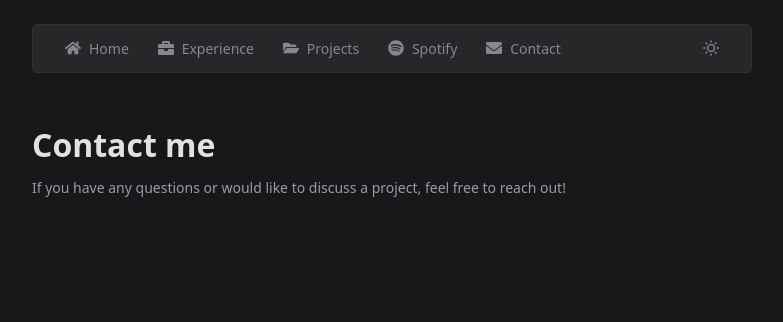
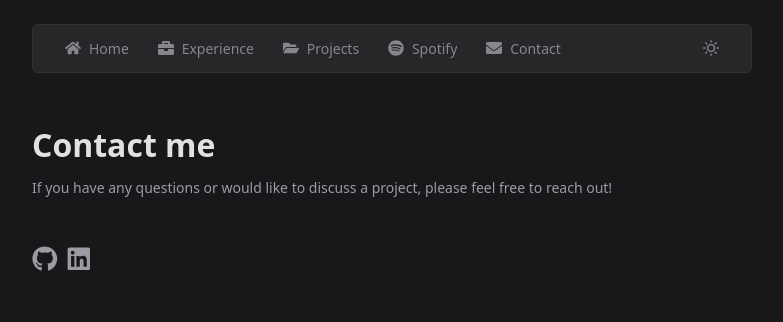
Before and after one commit to Teu2/2025-Portfolio, a React (Vite) app in the folder portfolio/: page /contact in a window 1280 px wide. Shown: the top 322 px of the page, without its empty margins (248-1031 px from the left). Built offline with nearby package versions, Linux system fonts and the light colour scheme.

Commit message:
added AOS

```diff
--- a/portfolio/package.json
+++ b/portfolio/package.json
@@ -10,6 +10,7 @@
     "preview": "vite preview"
   },
   "dependencies": {
+    "aos": "^2.3.4",
     "react": "^19.1.0",
     "react-dom": "^19.1.0"
   },
--- a/portfolio/src/App.jsx
+++ b/portfolio/src/App.jsx
@@ -1,5 +1,7 @@
 import { useState, useEffect, createContext } from "react";
 import { createBrowserRouter, RouterProvider } from "react-router-dom";
+import AOS from 'aos';
+import 'aos/dist/aos.css'; // You can also use <link> for styles
 import "./App.scss";
 
 // components
@@ -16,6 +18,7 @@ import { ProfileSpotify } from "./components/profile spotify/ProfileSpotify.jsx"
 
 function App() {
 
+	AOS.init();
 	const router = createBrowserRouter([
 		{
 			path: "/",
--- a/portfolio/src/components/profile about/ProfileAbout.jsx
+++ b/portfolio/src/components/profile about/ProfileAbout.jsx
@@ -20,11 +20,12 @@ export const ProfileAbout = () => {
     }
 
     const handleMouseMove = (e) => {
-        setTooltipPos({ x: e.clientX + 5, y: e.clientY - 40}); // small offset
+        // setTooltipPos({ x: e.clientX + 5, y: e.clientY - 40}); // small offset without AOS
+        setTooltipPos({ x: e.clientX - 585, y: e.clientY - 330}); // small offset with AOS
     };
 
     return (
-        <div className="profile-about-parent">
+        <div className="profile-about-parent" data-aos="fade-up" data-aos-delay="400" data-aos-duration="400">
             <div className="content">
                 {/* <h4>💻<span className='hl1'> Console</span>.<span className='hl2'>WriteLine</span>(<span className='hl3'>"About Me"</span>);</h4> */}
                 <div className="about-links">
--- a/portfolio/src/components/profile contact/ProfileContact.jsx
+++ b/portfolio/src/components/profile contact/ProfileContact.jsx
@@ -1,12 +1,20 @@
 import React from 'react'
 import "./ProfileContact.scss"
+
+// icons
+import { FaGithub } from "react-icons/fa6";
+import { FaLinkedin } from "react-icons/fa6";
 
 export const ProfileContact = () => {
     return (
         <div className="profile-contact-parent">
             <div className="content">
                 <h1>Contact me</h1>
-                <p>If you have any questions or would like to discuss a project, feel free to reach out!</p>
+                <p>If you have any questions or would like to discuss a project, please feel free to reach out!</p>
+                <div className="social-links">
+                    <FaGithub />
+                    <FaLinkedin />
+                </div>
             </div>
         </div>
     )
--- a/portfolio/src/components/profile contact/ProfileContact.scss
+++ b/portfolio/src/components/profile contact/ProfileContact.scss
@@ -6,3 +6,23 @@
         margin-top: 0.55rem;
     }
 }
+
+.social-links{
+    margin-top: 3rem;
+    display: flex;
+    align-items: center;
+    justify-content: start;
+    gap: 0.5rem;
+    font-size: 1.6rem;
+
+    svg{
+        cursor: pointer;
+        color: #9b9ba4;
+
+        &:hover{
+            // color: #46cb77;
+            transition: all 0.3s ease;
+            transform: translateY(-2px);
+        }
+    }
+}
--- a/portfolio/src/components/profile experience/ProfileExperience.jsx
+++ b/portfolio/src/components/profile experience/ProfileExperience.jsx
@@ -20,7 +20,7 @@ export const ProfileExperience = () => {
     return (
         <div className="profile-experience-parent">
             <div className="content">
-                <div className="content-header">
+                <div className="content-header" data-aos="fade-up" data-aos-duration="300">
                     <h1>Experience</h1>
                     <p>Want to see my {' '}
                         <span span className="green hover" onMouseEnter={() => setTooltipVisible(true)} onMouseLeave={() => setTooltipVisible(false)} onMouseMove={handleMouseMove}><a href="https://www.linkedin.com/in/dominic-y-6376b2277/" target='_blank' className='link'>{"{Work History}"}</a></span>
@@ -34,7 +34,7 @@ export const ProfileExperience = () => {
                     <div className="tooltip" style={{left: tooltipPos.x, top: tooltipPos.y,}}>5 Experiences</div>
                 )}
 
-                <div className="experience-section">
+                <div className="experience-section" data-aos="fade-left" data-aos-delay="200" data-aos-duration="300">
                     <div className="experience">
                         <div className="green-dot"></div>
                         <div className="top">
--- a/portfolio/src/components/profile experience/ProfileExperience.scss
+++ b/portfolio/src/components/profile experience/ProfileExperience.scss
@@ -34,17 +34,17 @@
                     position: absolute;
                     left: -0.05rem;
                     top: 0.65rem;
-                    height: calc(100% - 0.45rem); // adjust this to match icon alignment
+                    height: calc(100% - 0.10rem); // adjust this to match icon alignment
                     border-left: 1px solid #313134;
                 }
 
                 .green-dot{
                     position: absolute;
-                    left: -0.55rem;
-                    top: 0.2rem;
+                    left: -0.5rem;
+                    top: 0.65rem;
                     background-color: #44c86b;
-                    width: 1.1rem;
-                    height: 1.1rem;
+                    width: 1rem;
+                    height: 1rem;
                     border-radius: 50%;
                 }
 
--- a/portfolio/src/components/profile headline/ProfileHeadline.jsx
+++ b/portfolio/src/components/profile headline/ProfileHeadline.jsx
@@ -42,10 +42,10 @@ export const ProfileHeadline = () => {
     return (
         <div className="profile-headline-parent">
             <div className="content">
-                <div className="left">
+                <div className="left" data-aos="fade-right" data-aos-duration="300">
                     <img src={pfpImage} alt="Example" />
                 </div>
-                <div className="right">
+                <div className="right" data-aos="fade-left" data-aos-delay="200" data-aos-duration="300">
                     <h1>Welcome to my <span className='green'>Portfolio</span> <span className='wave'>👋</span></h1>
                     <p>Dominic Yeoh, <span className="typing">{displayedText}</span></p>
                     <div className="location">
--- a/portfolio/src/components/profile services/ProfileServices.jsx
+++ b/portfolio/src/components/profile services/ProfileServices.jsx
@@ -10,7 +10,7 @@ import { HiChatBubbleLeftRight } from "react-icons/hi2";
 
 export const ProfileServices = () => {
     return (
-        <div className="profile-services-parent">
+        <div className="profile-services-parent" data-aos="fade-up" data-aos-delay="800" data-aos-duration="300">
             <div className="content">
                 <div className="card-grid">
                     <div className="card">
--- a/portfolio/src/components/profile skills/ProfileSkills.jsx
+++ b/portfolio/src/components/profile skills/ProfileSkills.jsx
@@ -24,7 +24,7 @@ import scssSvg from "../../assets/tech stack icons/scss.svg"
 
 export const ProfileSkills = () => {
     return (
-        <div className="profile-skills-parent">
+        <div className="profile-skills-parent" data-aos="fade-up" data-aos-delay="600" data-aos-duration="300">
             <div className="content">
                 {/* <h4>💻 <span className='hl1'>Console</span>.<span className='hl2'>WriteLine</span>(<span className='hl3'>"Tech Stack"</span>);</h4> */}
                 <h4>🚀 My Tech Stack</h4>
```
Also changed, not shown: portfolio/src/components/profile projects/ProfileProjects.jsx (+4 -3 lines), 1 other file (tests, documents, lock files or other folders).
